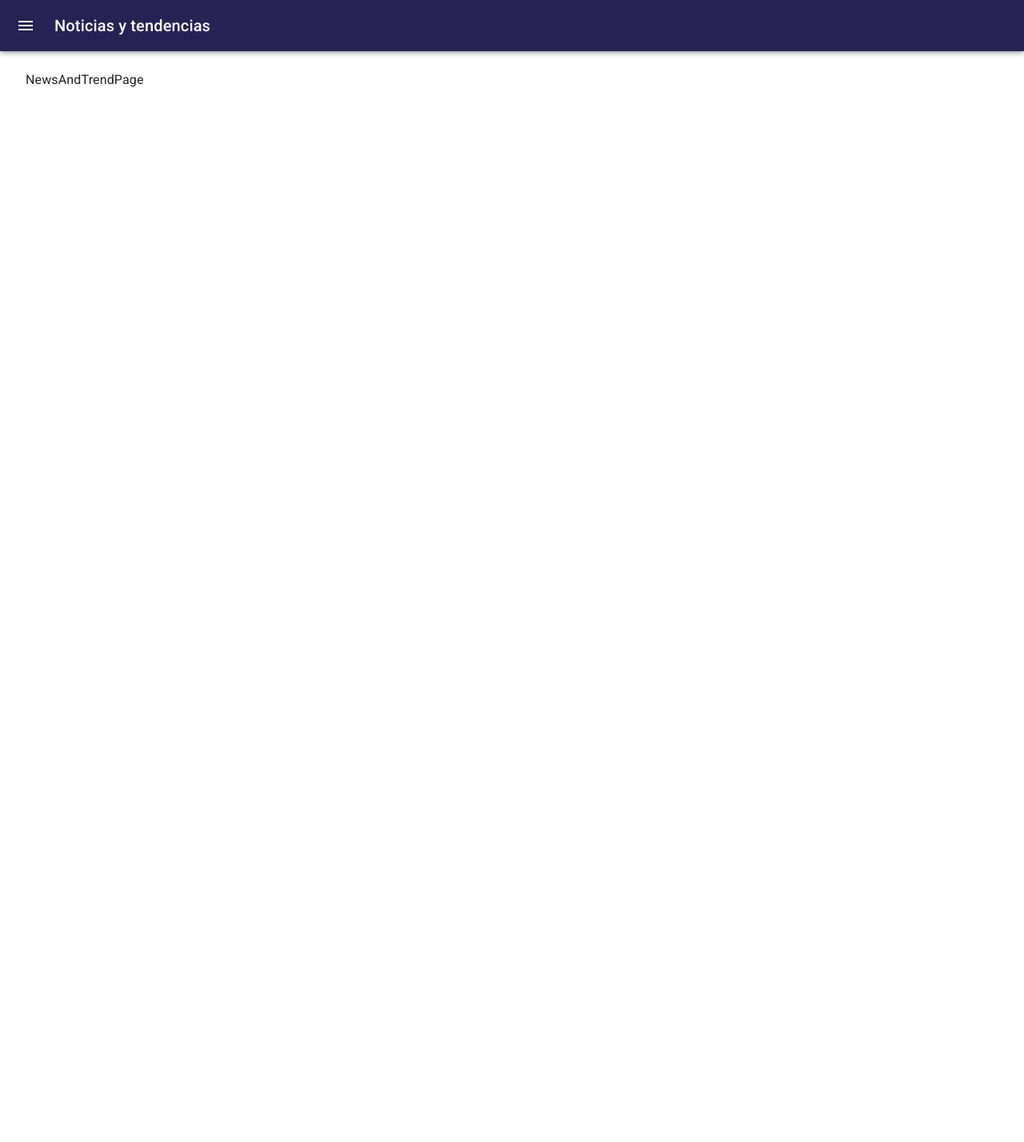
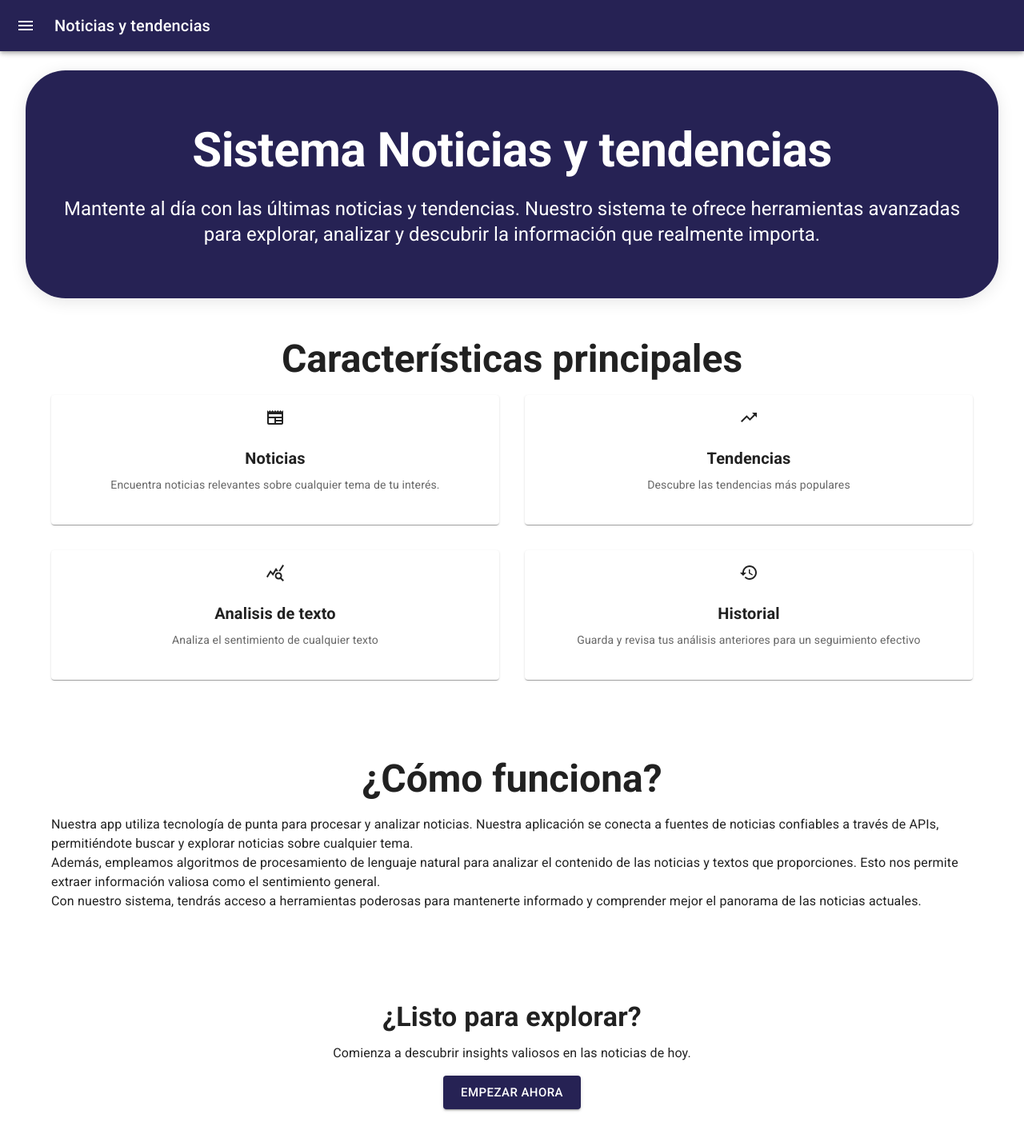
Before and after one commit to RicardoSolorzano0/newAndTrendSystemFront, a React (Vite) app: page / in a window 1280 px wide. Shown: the top 1428 px of the page at 80% size. Before the commit the page ends 800 px from the top, so only its background shows below. Built offline with nearby package versions, Linux system fonts and the light colour scheme; sample sign-in values are in the browser's storage.

Commit message:
agregando la pantalla home

```diff
--- a/src/NewsAndTrendApp/pages/NewsAndTrendPage.jsx
+++ b/src/NewsAndTrendApp/pages/NewsAndTrendPage.jsx
@@ -1,5 +1,167 @@
 import { Nav } from "../../ui/components/Navigation/Nav";
+import {
+  Box,
+  Button,
+  Card,
+  CardContent,
+  CardMedia,
+  Container,
+  Typography,
+} from "@mui/material";
+import Grid from "@mui/material/Grid2";
+import { Link } from "react-router-dom";
+import { routes } from "../../router/routes";
 
 export const NewsAndTrendPage = () => {
-  return <Nav>NewsAndTrendPage</Nav>;
+  return (
+    <Nav>
+      <Box>
+        <Box
+          sx={{
+            bgcolor: "primary.main",
+            color: "white",
+            py: 8,
+            mb: 6,
+            borderRadius: {
+              xs: "20px 20px 20px 20px",
+              sm: "50px 50px 50px 50px",
+            },
+            boxShadow: "0 4px 20px rgba(0, 0, 0, 0.1)",
+          }}
+        >
+          <Container maxWidth="lg">
+            <Grid
+              container
+              spacing={4}
+              sx={{
+                display: "flex",
+                justifyContent: "center",
+              }}
+            >
+              <Grid xs={12} md={6}>
+                <Typography
+                  textAlign={"center"}
+                  variant="h2"
+                  component="h1"
+                  gutterBottom
+                  fontWeight="bold"
+                >
+                  Sistema Noticias y tendencias
+                </Typography>
+                <Typography variant="h5" textAlign={"center"}>
+                  Mantente al día con las últimas noticias y tendencias. Nuestro
+                  sistema te ofrece herramientas avanzadas para explorar,
+                  analizar y descubrir la información que realmente importa.
+                </Typography>
+              </Grid>
+            </Grid>
+          </Container>
+        </Box>
+        <Container maxWidth="lg" sx={{ mb: 6 }}>
+          <Typography
+            variant="h3"
+            component="h2"
+            gutterBottom
+            align="center"
+            fontWeight="bold"
+          >
+            Características principales
+          </Typography>
+          <Grid container spacing={4}>
+            {routes.slice(1).map((feature) => (
+              <Grid size={6} key={feature.path}>
+                <Card
+                  component={Link}
+                  to={feature.path}
+                  sx={{
+                    textDecoration: "none",
+                    height: "100%",
+                    display: "flex",
+                    flexDirection: "column",
+                    alignItems: "center",
+                    textAlign: "center",
+                    p: 2,
+                  }}
+                >
+                  <CardMedia>{feature.icon}</CardMedia>
+                  <CardContent>
+                    <Typography
+                      variant="h6"
+                      component="h3"
+                      gutterBottom
+                      fontWeight="bold"
+                    >
+                      {feature.name}
+                    </Typography>
+                    <Typography variant="body2" color="text.secondary">
+                      {feature.description}
+                    </Typography>
+                  </CardContent>
+                </Card>
+              </Grid>
+            ))}
+          </Grid>
+        </Container>
+        <Box sx={{ py: 6 }}>
+          <Container maxWidth="lg">
+            <Typography
+              variant="h3"
+              component="h2"
+              gutterBottom
+              align="center"
+              fontWeight="bold"
+            >
+              ¿Cómo funciona?
+            </Typography>
+            <Grid container spacing={4} justifyContent="center">
+              <Grid xs={12} md={8}>
+                <Typography variant="body1">
+                  Nuestra app utiliza tecnología de punta para procesar y
+                  analizar noticias. Nuestra aplicación se conecta a fuentes de
+                  noticias confiables a través de APIs, permitiéndote buscar y
+                  explorar noticias sobre cualquier tema.
+                </Typography>
+                <Typography variant="body1">
+                  Además, empleamos algoritmos de procesamiento de lenguaje
+                  natural para analizar el contenido de las noticias y textos
+                  que proporciones. Esto nos permite extraer información valiosa
+                  como el sentimiento general.
+                </Typography>
+                <Typography variant="body1">
+                  Con nuestro sistema, tendrás acceso a herramientas poderosas
+                  para mantenerte informado y comprender mejor el panorama de
+                  las noticias actuales.
+                </Typography>
+              </Grid>
+            </Grid>
+          </Container>
+        </Box>
+        <Container maxWidth="md" sx={{ textAlign: "center", py: 8 }}>
+          <Typography
+            variant="h4"
+            component="h2"
+            gutterBottom
+            fontWeight="bold"
+          >
+            ¿Listo para explorar?
+          </Typography>
+          <Typography variant="body1">
+            Comienza a descubrir insights valiosos en las noticias de hoy.
+          </Typography>
+          <Button
+            component={Link}
+            to="/news"
+            variant="contained"
+            size="large"
+            sx={{
+              mt: 2,
+              bgcolor: "primary.main",
+            }}
+          >
+            Empezar ahora
+          </Button>
+        </Container>
+      </Box>
+    </Nav>
+  );
 };
--- a/src/router/routes.jsx
+++ b/src/router/routes.jsx
@@ -17,6 +17,7 @@ export const routes = [
     nested: false,
     routes: [],
     active: true,
+    description: "Pagina principal",
   },
   {
     path: "/news",
@@ -26,6 +27,8 @@ export const routes = [
     nested: false,
     routes: [],
     active: true,
+    description:
+      "Encuentra noticias relevantes sobre cualquier tema de tu interés.",
   },
   {
     path: "/trends",
@@ -35,6 +38,7 @@ export const routes = [
     nested: false,
     routes: [],
     active: true,
+    description: "Descubre las tendencias más populares",
   },
   {
     path: "/analysis",
@@ -44,6 +48,7 @@ export const routes = [
     nested: false,
     routes: [],
     active: true,
+    description: "Analiza el sentimiento de cualquier texto",
   },
   {
     path: "/history",
@@ -53,5 +58,7 @@ export const routes = [
     nested: false,
     routes: [],
     active: true,
+    description:
+      "Guarda y revisa tus análisis anteriores para un seguimiento efectivo",
   },
 ];
```
